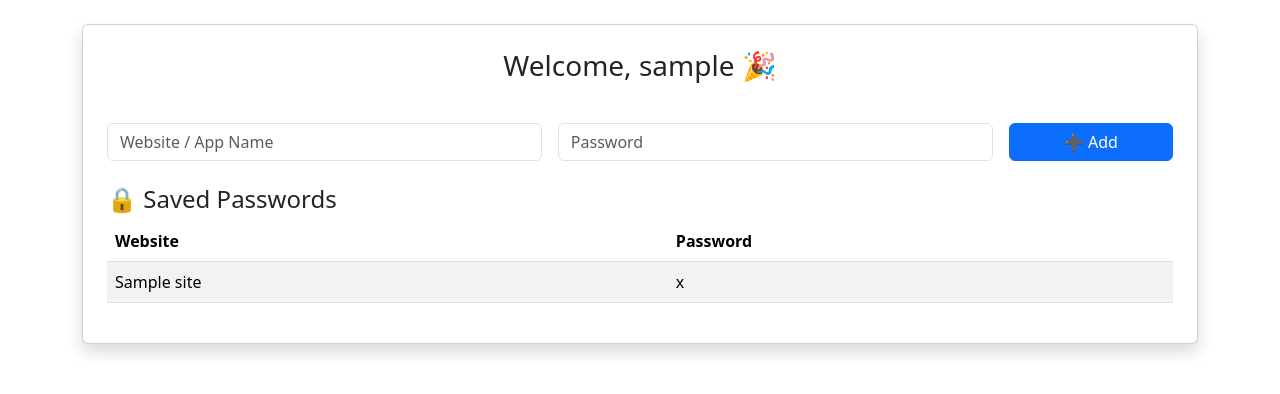
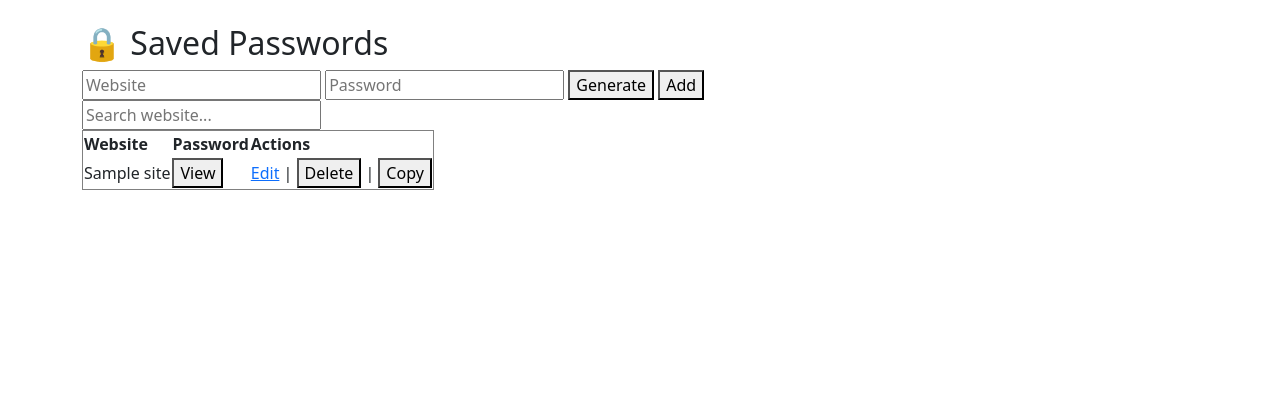
Before and after one commit to 24Manish-ctr/password_manager, a Python web app: template templates/dashboard.html in a window 1280 px wide. Shown: the part 40-434 px from the top of the page. Run offline with Jinja, Linux system fonts and the light colour scheme; the template is opened without the code that fills it: most values are stand-ins (such as "Sample title", 1, 10 or a date in 2020).

Commit message:
Update dashboard.html

```diff
--- a/templates/dashboard.html
+++ b/templates/dashboard.html
@@ -1,34 +1,61 @@
 {% extends "base.html" %}
 {% block content %}
-<div class="card shadow p-4">
-    <h3 class="text-center">Welcome, {{ username }} 🎉</h3>
-    <form method="POST" action="/add" class="row g-3 mt-3">
-        <div class="col-md-5">
-            <input type="text" name="website" class="form-control" placeholder="Website / App Name" required>
-        </div>
-        <div class="col-md-5">
-            <input type="text" name="password" class="form-control" placeholder="Password" required>
-        </div>
-        <div class="col-md-2">
-            <button type="submit" class="btn btn-primary w-100">➕ Add</button>
-        </div>
+<h2>🔒 Saved Passwords</h2>
+
+<!-- Password Generator Form -->
+<form action="{{ url_for('add_password') }}" method="POST">
+    <input type="text" name="website" placeholder="Website" required>
+    <input type="text" name="password" id="password" placeholder="Password" required>
+    <button type="button" onclick="document.getElementById('password').value='{{ generate_password() }}'">Generate</button>
+    <button type="submit">Add</button>
 </form>
-    <h4 class="mt-4">🔒 Saved Passwords</h4>
-    <table class="table table-striped">
-        <thead>
+
+<!-- Search Bar -->
+<input type="text" id="search" placeholder="Search website..." onkeyup="filterTable()">
+
+<!-- Saved Passwords Table -->
+<table border="1">
     <tr>
         <th>Website</th>
         <th>Password</th>
+        <th>Actions</th>
     </tr>
-        </thead>
-        <tbody>
-            {% for site, password in passwords %}
+    {% for pw in passwords %}
     <tr>
-                <td>{{ site }}</td>
-                <td>{{ password }}</td>
+        <td>{{ pw.site }}</td>
+        <td>
+            <span id="pw-{{ pw.site }}" style="display:none">{{ pw.password }}</span>
+            <button type="button" onclick="togglePassword('{{ pw.site }}')">View</button>
+        </td>
+        <td>
+            <a href="{{ url_for('edit_password', site=pw.site) }}">Edit</a> |
+            <form action="{{ url_for('delete_password', site=pw.site) }}" method="POST" style="display:inline;">
+                <button type="submit">Delete</button>
+            </form> |
+            <button onclick="navigator.clipboard.writeText('{{ pw.password }}')">Copy</button>
+        </td>
     </tr>
     {% endfor %}
-        </tbody>
 </table>
-</div>
+
+<script>
+function filterTable() {
+    let input = document.getElementById('search').value.toLowerCase();
+    let rows = document.querySelectorAll('table tr');
+    rows.forEach((row, index) => {
+        if(index === 0) return;
+        let site = row.cells[0].textContent.toLowerCase();
+        row.style.display = site.includes(input) ? '' : 'none';
+    });
+}
+
+function togglePassword(site) {
+    let el = document.getElementById('pw-' + site);
+    if(el.style.display === 'none') {
+        el.style.display = 'inline';
+    } else {
+        el.style.display = 'none';
+    }
+}
+</script>
 {% endblock %}
```
Lines whose indentation alone changed are shown as unchanged.
